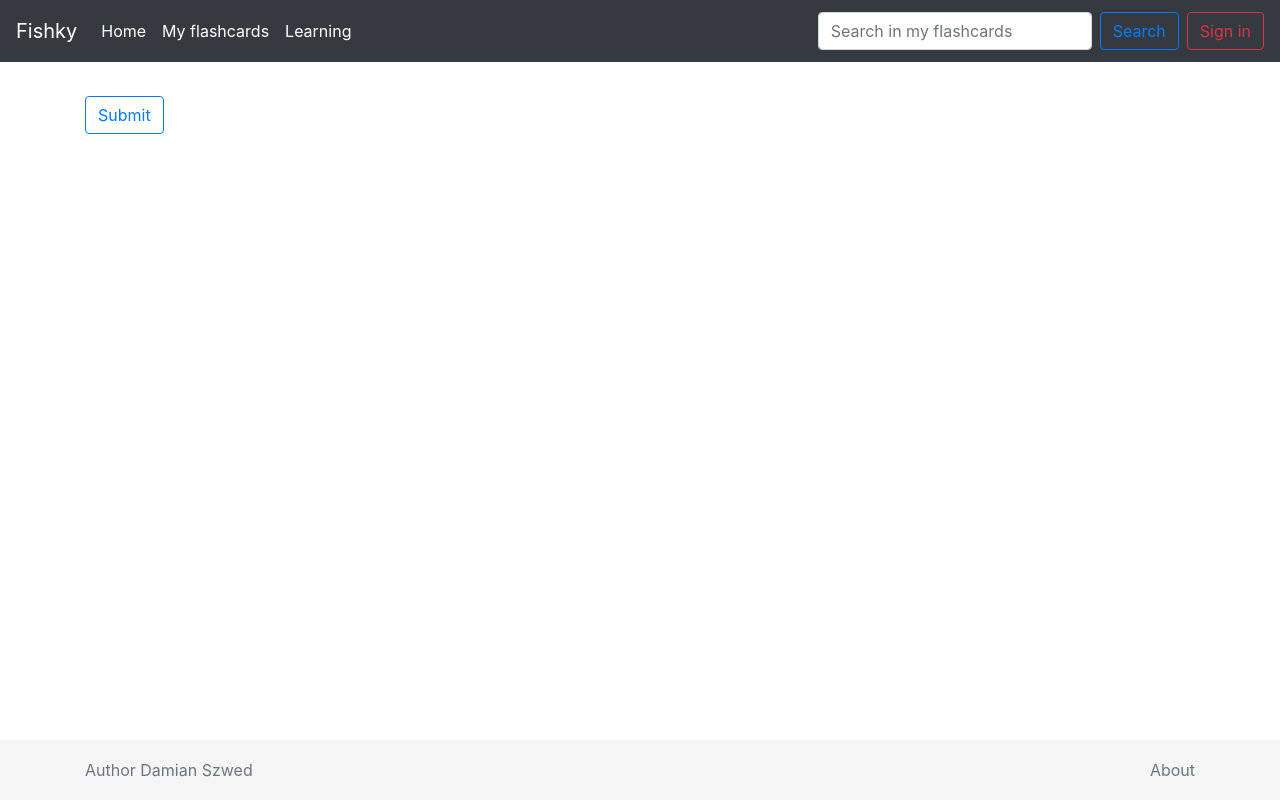
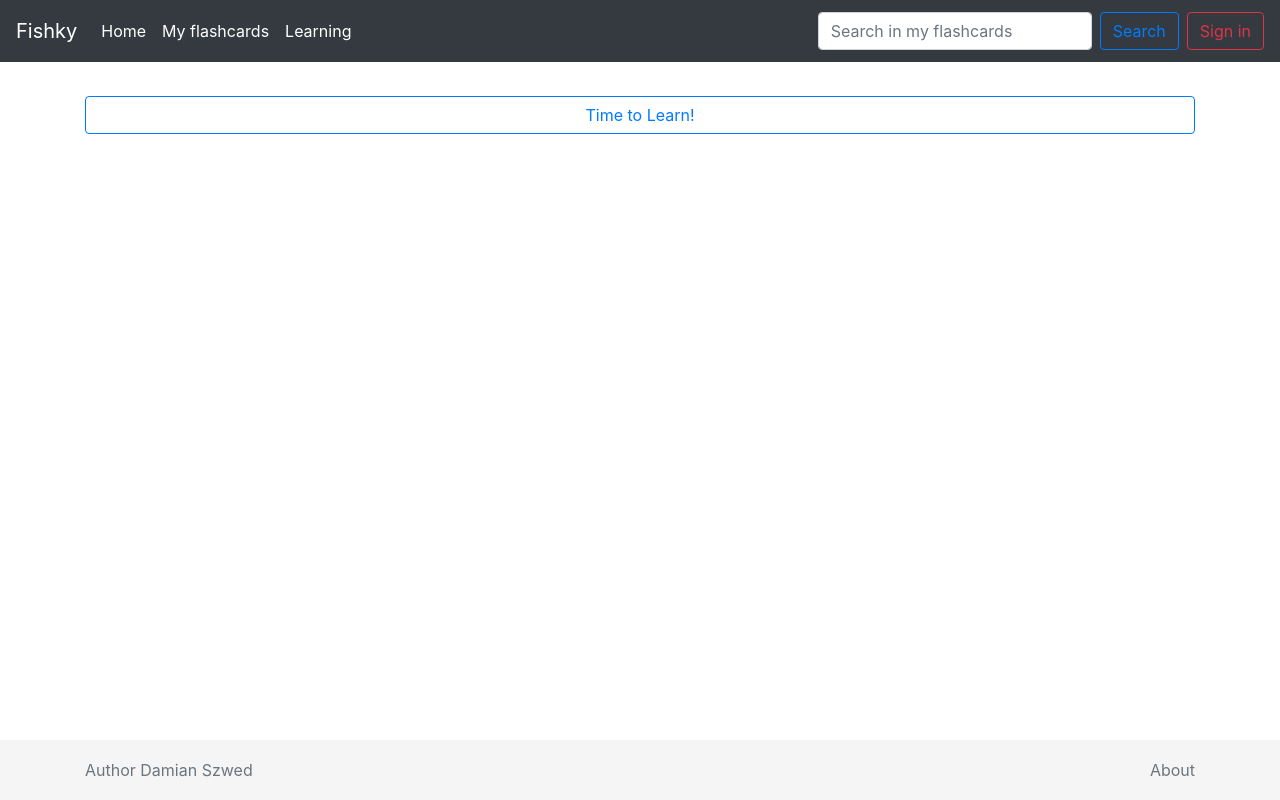
Before and after one commit to damianszwed/fishky-ui, a React (Create React App) app: page /learning in a window 1280 px wide. Built offline with nearby package versions, Linux system fonts and the light colour scheme.

Commit message:
learning process enabled state

```diff
--- a/src/app/reducers/index.js
+++ b/src/app/reducers/index.js
@@ -3,12 +3,14 @@ import cart, * as fromCart from '../../example/reducers/cart'
 import products, * as fromProducts from '../../example/reducers/products'
 import flashcards from '../../flashcard/reducers/flashcardReducer'
 import loadingFlashcards from '../../flashcard/reducers/flashcardLoadingReducer'
+import learning from '../../learning/reducers/learningReducer'
 
 export default combineReducers({
   cart,
   products,
   flashcards,
-  loadingFlashcards
+  loadingFlashcards,
+  learning
 })
 
 const getAddedIds = state => fromCart.getAddedIds(state.cart);
--- a/src/learning/actions/learningActions.js
+++ b/src/learning/actions/learningActions.js
@@ -4,8 +4,8 @@ export function startLearning(flashcards) {
   return {type: types.START_LEARNING, flashcards};
 }
 
-export function learn(flashcards) {
+export function learn() {
   return function (dispatch, getState) {
-    dispatch(startLearning(flashcards));
+    dispatch(startLearning(getState().flashcards));
   }
 }
--- a/src/learning/containers/LearningContainer.js
+++ b/src/learning/containers/LearningContainer.js
@@ -29,7 +29,7 @@ class LearningContainer extends React.Component {
 
   handleSubmit() {
     toastr.error("Joke, bad answer");
-    toastr.success("Correct!" + (this.state.actualAnswer));
+    toastr.success("Correct!");// + (this.state.actualAnswer)
   };
 
   render() {
@@ -39,7 +39,7 @@ class LearningContainer extends React.Component {
       <div>
         {loadingFlashcards && <LoadingBar/>}
         {!loadingFlashcards && <LearningQuestion
-          actualQuestion={"actual question"}
+          actualQuestion={"here will be a question"}
           onSubmit={this.handleSubmit}
           onChange={this.updateAnswerState}
         />}
--- a/src/learning/containers/StartLearningContainer.js
+++ b/src/learning/containers/StartLearningContainer.js
@@ -5,6 +5,7 @@ import {bindActionCreators} from 'redux';
 import toastr from 'toastr';
 
 import LoadingBar from '../../app/components/LoadingBar';
+import LearningContainer from './LearningContainer'
 import * as learningActions from "../actions/learningActions";
 
 class StartLearningContainer extends React.Component {
@@ -15,33 +16,32 @@ class StartLearningContainer extends React.Component {
   }
 
   handleSubmit() {
-    toastr.error("..."+this.props.flashcards.length);
+    this.props.actions.learn();
+    toastr.info("Learning process started!");
   };
 
   render() {
-    const {loadingFlashcards} = this.props;
+    const {loadingFlashcards, learning} = this.props;
 
     return (
       <div>
         {loadingFlashcards && <LoadingBar/>}
-        {!loadingFlashcards && <button className="btn btn-outline-primary" onClick={this.handleSubmit}>Submit</button>}
+        {!learning.learningProcessEnabled && !loadingFlashcards && <button className="btn btn-outline-primary btn-block" onClick={this.handleSubmit}>Time to Learn!</button>}
+        {learning.learningProcessEnabled && <LearningContainer/>}
       </div>
     )
   }
 }
 
 StartLearningContainer.propTypes = {
-  flashcards: PropTypes.arrayOf(PropTypes.shape({
-    question: PropTypes.string.isRequired,
-    answer: PropTypes.string.isRequired,
-  })).isRequired,
-  loadingFlashcards: PropTypes.bool.isRequired
+  loadingFlashcards: PropTypes.bool.isRequired,
+  learningProcessEnabled: PropTypes.bool.isRequired
 };
 
 const mapStateToProps = state => ({
-  flashcards: state.flashcards,
   actions: PropTypes.object.isRequired,
-  loadingFlashcards: state.loadingFlashcards
+  loadingFlashcards: state.loadingFlashcards,
+  learning: state.learning
 });
 
 function mapDispatchToProps(dispatch) {
--- a/src/learning/reducers/learningReducer.js
+++ b/src/learning/reducers/learningReducer.js
@@ -1,6 +1,7 @@
 import * as types from '../actions/actionTypes';
 
 const initialState = {
+  learningProcessEnabled: false,
   actualQuestion: "",
   actualFlashcardId: "",
   expectedAnswer: "",
@@ -12,6 +13,7 @@ export default function learningReducer(state = initialState, action) {
     case types.START_LEARNING:
       return {
         ...initialState,
+        learningProcessEnabled: true,
         otherFlashcardsToLearn: Object.assign({}, action.flashcard)
       };
 
```
